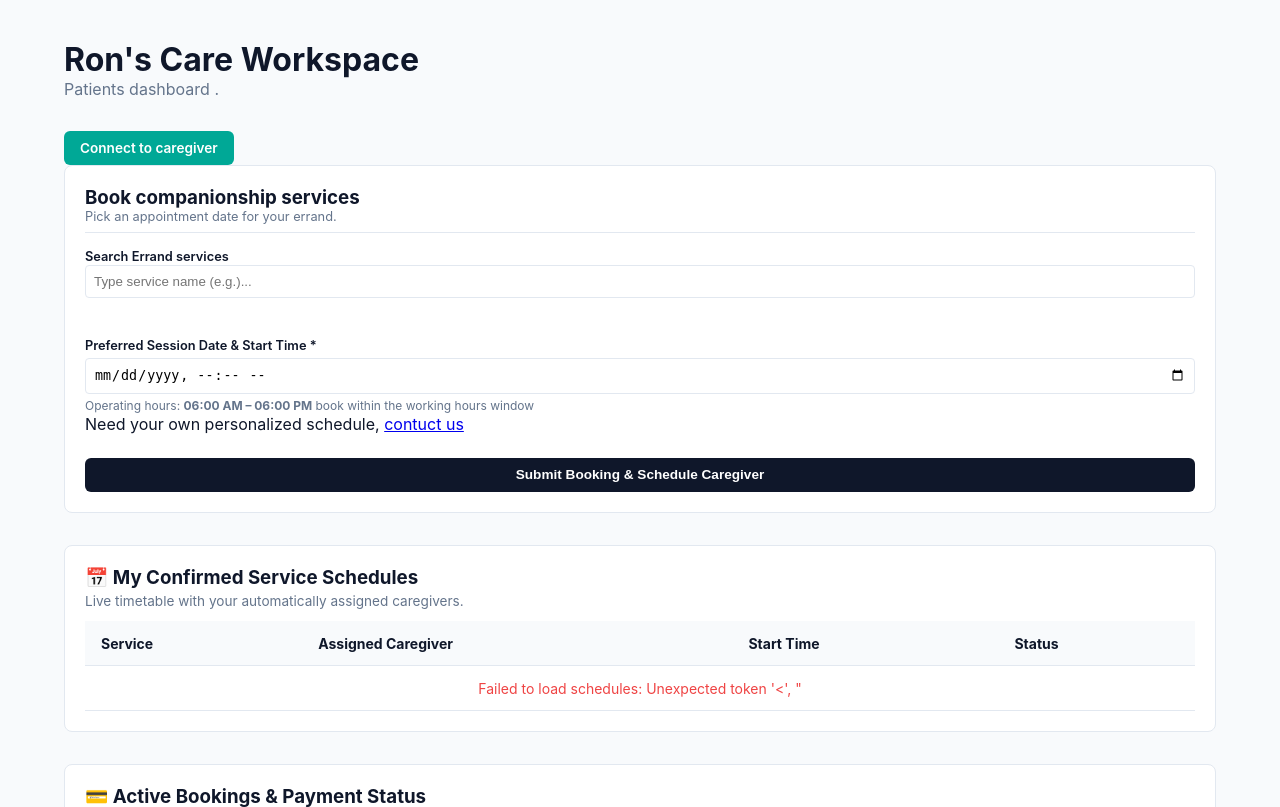
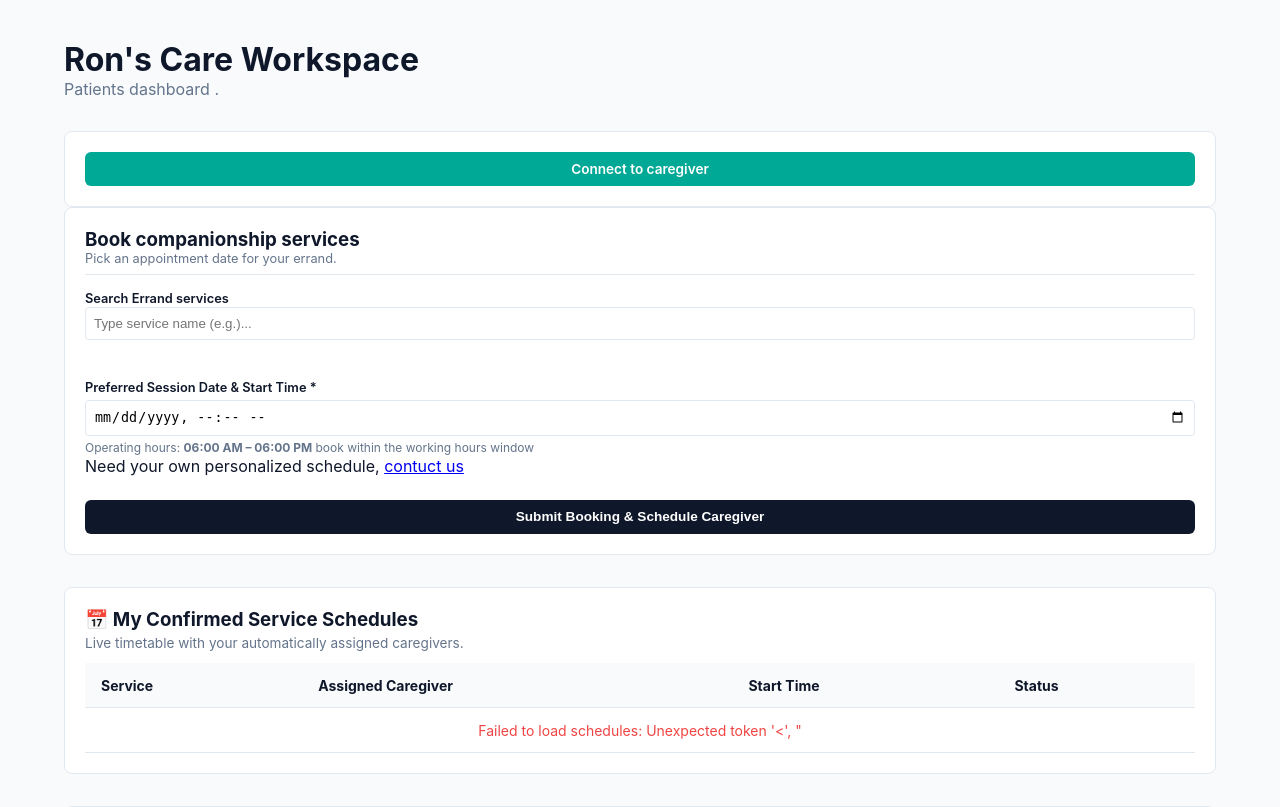
Before and after one commit to ronjoy18/medroute, a Django app: page /dashboard/ in a window 1280 px wide. Shown: the part 104-911 px from the top of the page. Run offline with Django 5.2, Linux system fonts and the light colour scheme; a user stored in the database is signed in; data comes from the database, SQL or seed files in the repository; data that the repository does not hold is empty.

Commit message:
Update lesson booking UI and fix styling

```diff
--- a/templates/dashboard_patient.html
+++ b/templates/dashboard_patient.html
@@ -16,11 +16,11 @@
     <p style="color: #64748B;">Patients dashboard .</p>
   </div>
 </div>
-<div>
+<div class="card">
   <a href="{% url 'api-home-care' %}" class="clinical-btn btn-teal">Connect to caregiver</a>
 </div>
   <!-- Referral & Promo Balance Box (for Independent Patients) -->
-<div id="referral-box" style="display: none; background: #F0FDF4; border: 1px solid #BBF7D0; padding: 1rem 1.25rem; border-radius: 8px; max-width: 380px;">
+<div class="card" id="referral-box" style="display: none; background: #F0FDF4; border: 1px solid #BBF7D0; padding: 1rem 1.25rem; border-radius: 8px; max-width: 380px;">
   <div style="font-size: 0.8rem; font-weight: 700; color: #166534;">YOUR PATIENT REFERRAL LINK</div>
     <div style="display: flex; gap: 4px; margin: 4px 0;">
       <input type="text" id="my-ref-link" readonly style="font-size: 0.75rem; padding: 4px; width: 100%; background: #FFF; border: 1px solid #86EFAC; border-radius: 4px;">
```
